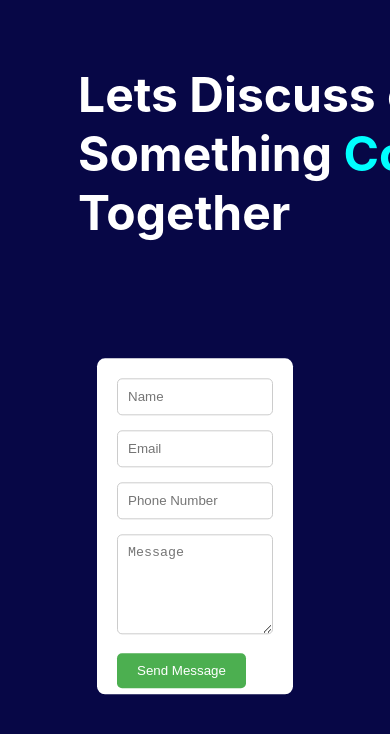
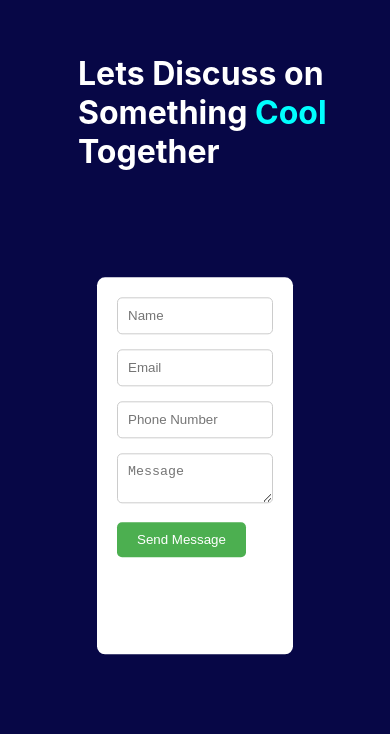
Before and after one commit to Vishesh-Paliwal/ReactPortfolio, a React (Create React App) app: page / in a window 390 px wide. Shown: the part 3404-4138 px from the top of the page. Built offline with nearby package versions, Linux system fonts and the light colour scheme.

Commit message:
page5 responsive

```diff
--- a/src/Page5/ContactCard.js
+++ b/src/Page5/ContactCard.js
@@ -2,11 +2,11 @@ import React from 'react';
 import './conta.css';
 function Contcard() {
   return (
-    <div className="contact-card">
+    <div id='cd' className="contact-card">
       <input className="input-field" type="text" placeholder="Name" />
       <input className="input-field" type="email" placeholder="Email" />
       <input className="input-field" type="tel" placeholder="Phone Number" />
-      <textarea className="input-field" placeholder="Message"></textarea>
+      <textarea id='mess' className="input-field" placeholder="Message"></textarea>
       <button className="send-button">Send Message</button>
     </div>
   );
--- a/src/Page5/page5.css
+++ b/src/Page5/page5.css
@@ -18,3 +18,18 @@
 #contacard{
     transform: translate(0vw , 20vh);
 }
+
+@media only screen and (max-width: 600px) {
+    #discuss{
+        transform: translate(20vw , 10vh);
+        font-size: 2rem;
+    }
+
+    #mess{
+        height: 50px;
+    }
+
+    #cd{
+        height: 40vh;
+    }
+}
```
